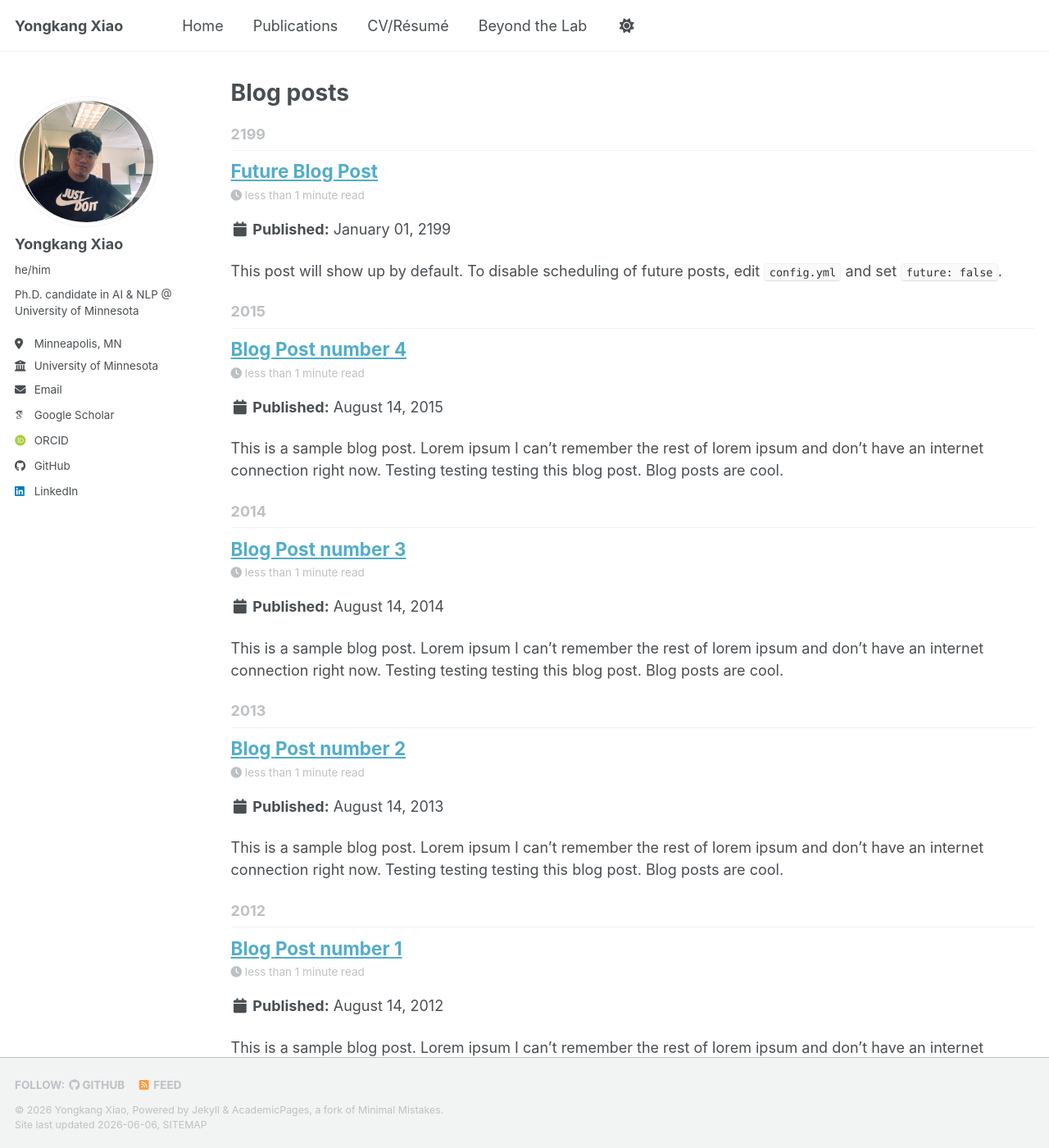
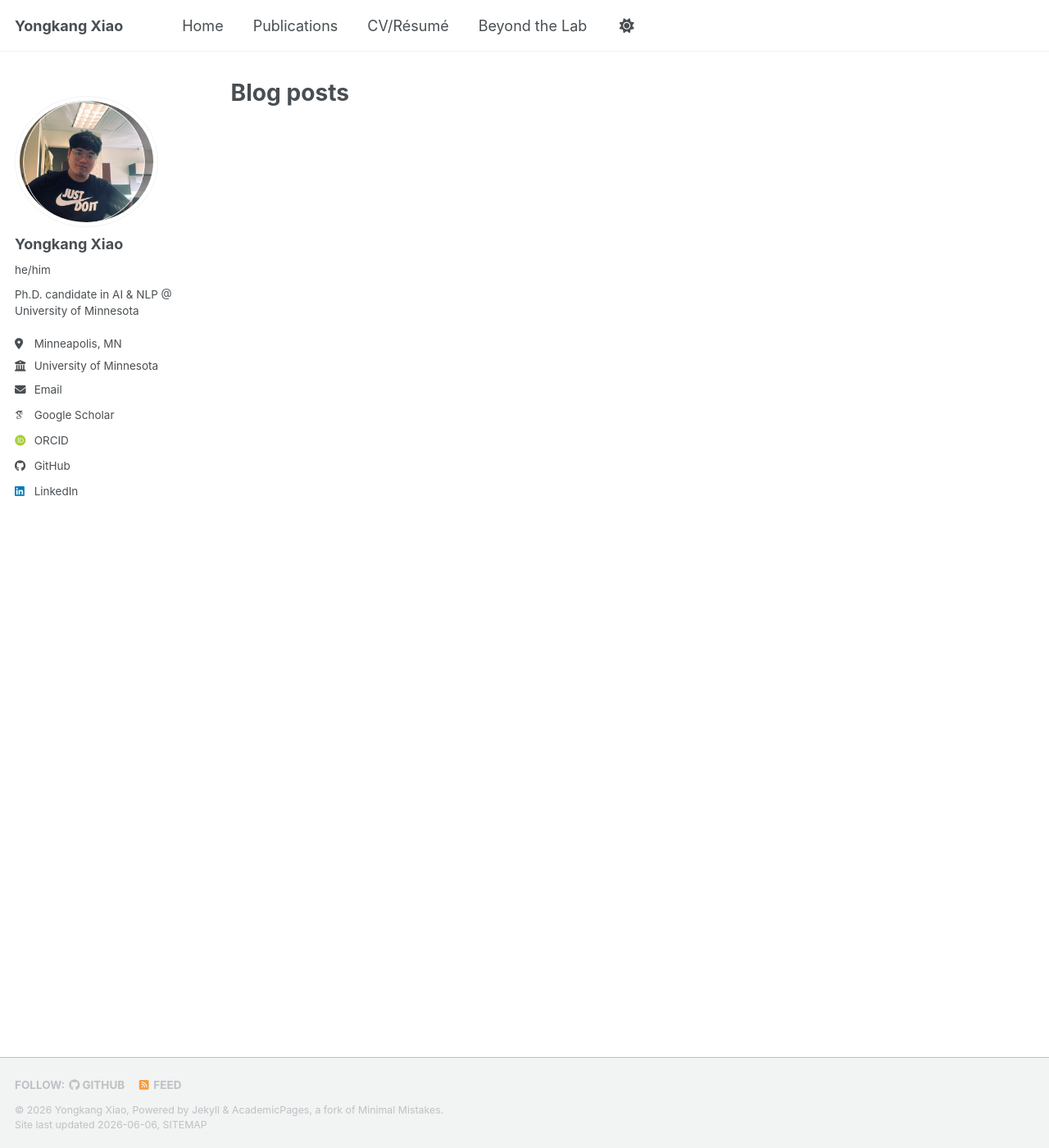
Before and after one commit to TheYKXiao/TheYKXiao.github.io, a Jekyll site: the page built from _pages/year-archive.html, in a window 1280 px wide and 1400 px high. Shown: the whole window at 82% size. Built offline with Jekyll 4.4.1, drawn with Linux system fonts in a browser that asks for light colours; some web fonts are replaced; a script bundle is joined from its source files by our own code; library files that are not in the unit come from our copies.

Commit message:
Update homepage

```diff
--- a/_config.yml
+++ b/_config.yml
@@ -13,7 +13,7 @@
 title_separator          : "-"
 name                     : &name "Yongkang Xiao"
 description              : &description "Ph.D. candidate in AI & NLP @ University of Minnesota"   # Update this with a general description of your site, this is the default if not overridden by a page
-url                      : https://TheYKXiao.github.io # The base hostname & protocol for your site e.g. "https://[your GitHub username].github.io",
+url                      : https://theykxiao.github.io # The base hostname & protocol for your site e.g. "https://[your GitHub username].github.io",
                                                            # or if you already have some other page hosted on Github then use "https://[your GitHub username].github.io/[Your Repo Name]"
 baseurl                  : "" # the subpath of your site, e.g. "/blog"
 repository               : "TheYKXiao/TheYKXiao.github.io"
--- a/_posts/2012-08-14-blog-post-1.md
+++ /dev/null
@@ -1,20 +0,0 @@
----
-title: 'Blog Post number 1'
-date: 2012-08-14
-permalink: /posts/2012/08/blog-post-1/
-tags:
-  - cool posts
-  - category1
-  - category2
----
-
-This is a sample blog post. Lorem ipsum I can't remember the rest of lorem ipsum and don't have an internet connection right now. Testing testing testing this blog post. Blog posts are cool.
-
-Headings are cool
-======
-
-You can have many headings
-======
-
-Aren't headings cool?
-------
--- a/_posts/2013-08-14-blog-post-2.md
+++ /dev/null
@@ -1,20 +0,0 @@
----
-title: 'Blog Post number 2'
-date: 2013-08-14
-permalink: /posts/2013/08/blog-post-2/
-tags:
-  - cool posts
-  - category1
-  - category2
----
-
-This is a sample blog post. Lorem ipsum I can't remember the rest of lorem ipsum and don't have an internet connection right now. Testing testing testing this blog post. Blog posts are cool.
-
-Headings are cool
-======
-
-You can have many headings
-======
-
-Aren't headings cool?
-------
--- a/_posts/2014-08-14-blog-post-3.md
+++ /dev/null
@@ -1,20 +0,0 @@
----
-title: 'Blog Post number 3'
-date: 2014-08-14
-permalink: /posts/2014/08/blog-post-3/
-tags:
-  - cool posts
-  - category1
-  - category2
----
-
-This is a sample blog post. Lorem ipsum I can't remember the rest of lorem ipsum and don't have an internet connection right now. Testing testing testing this blog post. Blog posts are cool.
-
-Headings are cool
-======
-
-You can have many headings
-======
-
-Aren't headings cool?
-------
--- a/_posts/2199-01-01-future-post.md
+++ /dev/null
@@ -1,11 +0,0 @@
----
-title: 'Future Blog Post'
-date: 2199-01-01
-permalink: /posts/2012/08/blog-post-4/
-tags:
-  - cool posts
-  - category1
-  - category2
----
-
-This post will show up by default. To disable scheduling of future posts, edit `config.yml` and set `future: false`.
```
Also changed, not shown: _portfolio/portfolio-1.md (deleted, +0 -7 lines), _portfolio/portfolio-2.html (deleted, +0 -7 lines), _posts/2015-08-14-blog-post-4.md (deleted, +0 -20 lines), _publications/2009-10-01-paper-title-number-1.md (deleted, +0 -14 lines), _publications/2010-10-01-paper-title-number-2.md (deleted, +0 -14 lines), _publications/2015-10-01-paper-title-number-3.md (deleted, +0 -14 lines), _publications/2024-02-17-paper-title-number-4.md (deleted, +0 -13 lines), _publications/2025-06-08-paper-title-number-5.md (deleted, +0 -13 lines), _talks/2012-03-01-talk-1.md (deleted, +0 -11 lines), _talks/2013-03-01-tutorial-1.md (deleted, +0 -13 lines), _talks/2014-02-01-talk-2.md (deleted, +0 -13 lines), _talks/2014-03-01-talk-3.md (deleted, +0 -11 lines), _teaching/2014-spring-teaching-1.md (deleted, +0 -20 lines), _teaching/2015-spring-teaching-2.md (deleted, +0 -20 lines).
